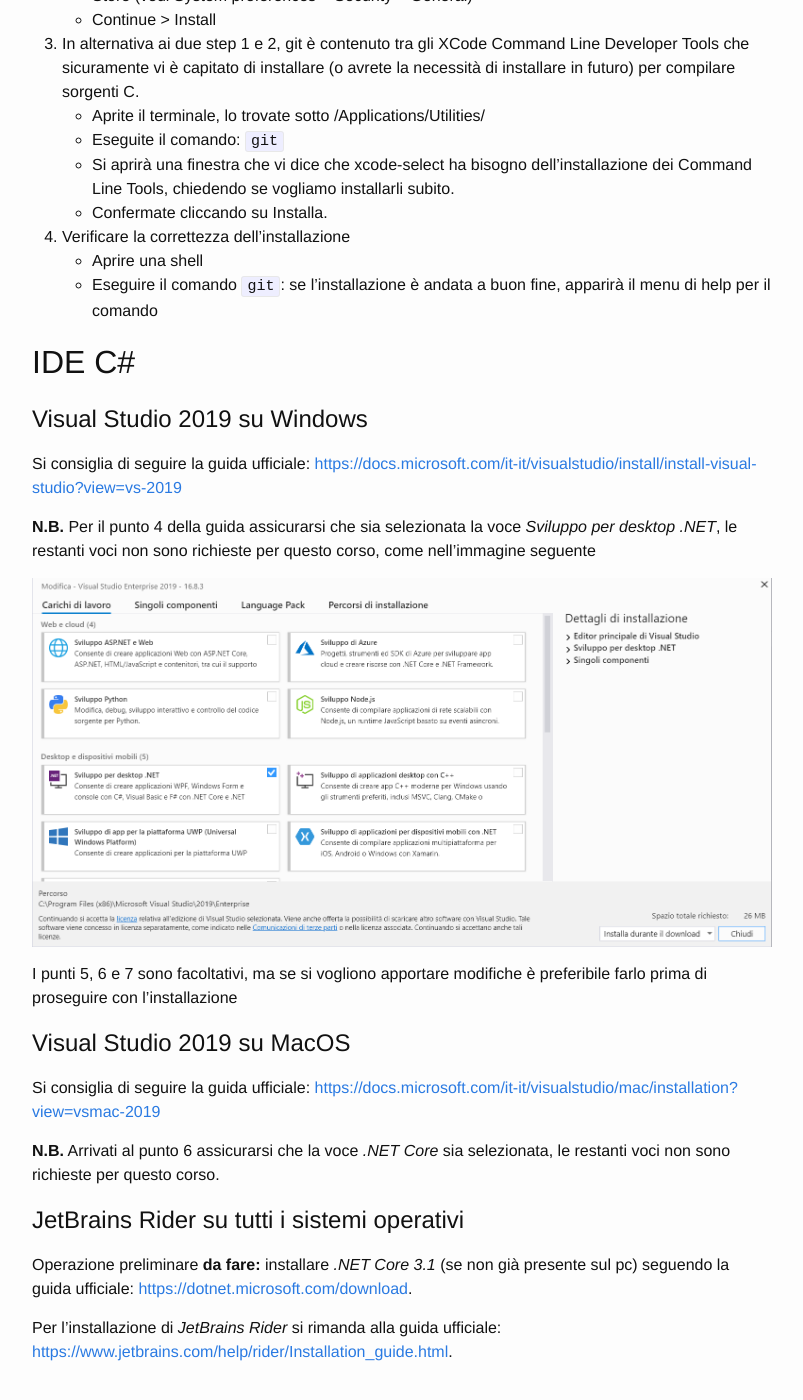
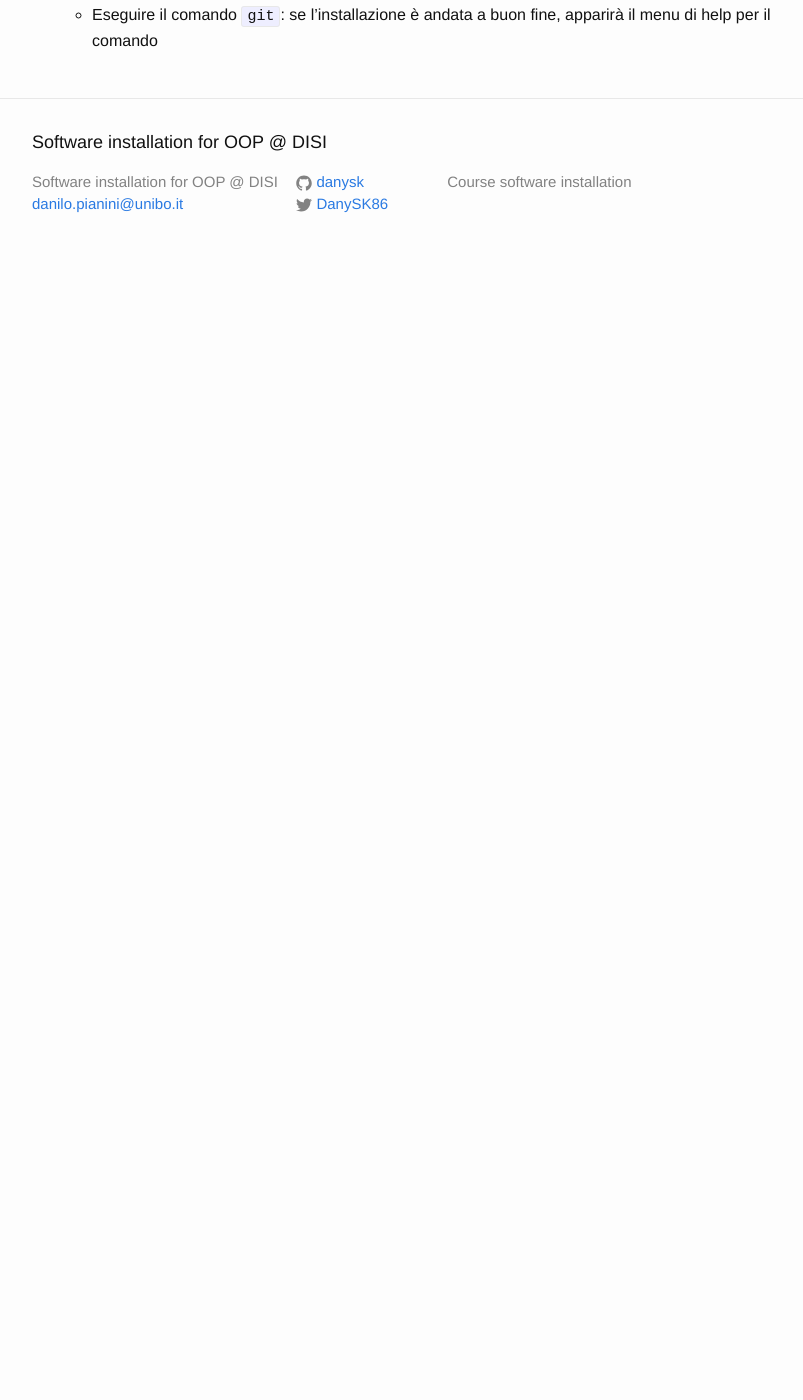
Before and after one commit to unibo-oop/software-installation, a Jekyll site: the page built from index.md, in a window 1280 px wide and 1400 px high, scrolled down 11360 px. Shown: the whole window, without its empty margins (238-1041 px from the left). Built offline with Jekyll 4.4.1, drawn with Linux system fonts in a browser that asks for light colours; after the commit the page ends 11636 px from its top, so only the background shows below that; some of the changed text lies outside the part shown.

Commit message:
Update index.md

````diff
--- a/index.md
+++ b/index.md
@@ -263,33 +263,21 @@ Visual Studio Code è un editor di testo e IDE con supporto a molti linguaggi di
 
 ### Arch Linux e derivate (Manjaro, Bridge, SteamOS...)
 
-La versione Open Source è installabile dal repository `community`,
-tipicamente abilitato di default
+La versione Open Source è installabile dal repository `extra`,
+tipicamente abilitato di default:
 
 ```bash
 sudo pacman -Syu
-sudo pacmen -S code
+sudo pacman -S code
 ```
 
-In alternativa, la version completa non open source è disponibile nel repository
+In alternativa, la versione completa non open source è disponibile nel repository
 [Chaotic AUR](https://aur.chaotic.cx/).
 
-Si utilizzino i seguenti comandi:
+Si abiliti Chaotic AUR usando le istruzioni presenti al link precedente, quindi:
 
 ```bash
-# Download the Chaotic-AUR key
-pacman-key --recv-key FBA220DFC880C036 --keyserver keyserver.ubuntu.com
-# Trust the key
-pacman-key --lsign-key FBA220DFC880C036
-# Force-install the whole Chaotic Keyring
-pacman -U 'https://cdn-mirror.chaotic.cx/chaotic-aur/chaotic-keyring.pkg.tar.zst' 'https://cdn-mirror.chaotic.cx/chaotic-aur/chaotic-mirrorlist.pkg.tar.zst'
-# Add the repository to the pacman configuration file
-echo '' | sudo tee -a /etc/pacman.conf
-echo '[chaotic-aur]' | sudo tee -a /etc/pacman.conf
-echo 'Include = /etc/pacman.d/chaotic-mirrorlist' | sudo tee -a /etc/pacman.conf
-# Refresh the database
 sudo pacman -Sy
-# Install Eclipse
 sudo pacman -S visual-studio-code-bin
 ```
 
@@ -393,30 +381,3 @@ Le istruzioni per tutte le distribuzioni più comuni [sono disponibili qui](http
 4. Verificare la correttezza dell'installazione
     * Aprire una shell
     * Eseguire il comando `git`: se l'installazione è andata a buon fine, apparirà il menu di help per il comando
-
-
-# IDE C# #
-
-## Visual Studio 2019 su Windows
-
-Si consiglia di seguire la guida ufficiale: [https://docs.microsoft.com/it-it/visualstudio/install/install-visual-studio?view=vs-2019](https://docs.microsoft.com/it-it/visualstudio/install/install-visual-studio?view=vs-2019)
-
-**N.B.**
-Per il punto 4 della guida assicurarsi che sia selezionata la voce *Sviluppo per desktop .NET*, le restanti voci non sono richieste per questo corso, come nell'immagine seguente
-
-![](./img/VisualStudio/win-workload.png)
-
-I punti 5, 6 e 7 sono facoltativi, ma se si vogliono apportare modifiche è preferibile farlo prima di proseguire con l'installazione
-
-## Visual Studio 2019 su MacOS
-
-Si consiglia di seguire la guida ufficiale: [https://docs.microsoft.com/it-it/visualstudio/mac/installation?view=vsmac-2019](https://docs.microsoft.com/it-it/visualstudio/mac/installation?view=vsmac-2019)
-
-**N.B.**
-Arrivati al punto 6 assicurarsi che la voce *.NET Core* sia selezionata, le restanti voci non sono richieste per questo corso.
-
-## JetBrains Rider su tutti i sistemi operativi
-
-Operazione preliminare **da fare:** installare *.NET Core 3.1* (se non già presente sul pc) seguendo la guida ufficiale: [https://dotnet.microsoft.com/download](https://dotnet.microsoft.com/download).
-
-Per l'installazione di *JetBrains Rider* si rimanda alla guida ufficiale: [https://www.jetbrains.com/help/rider/Installation_guide.html](https://www.jetbrains.com/help/rider/Installation_guide.html).
````
